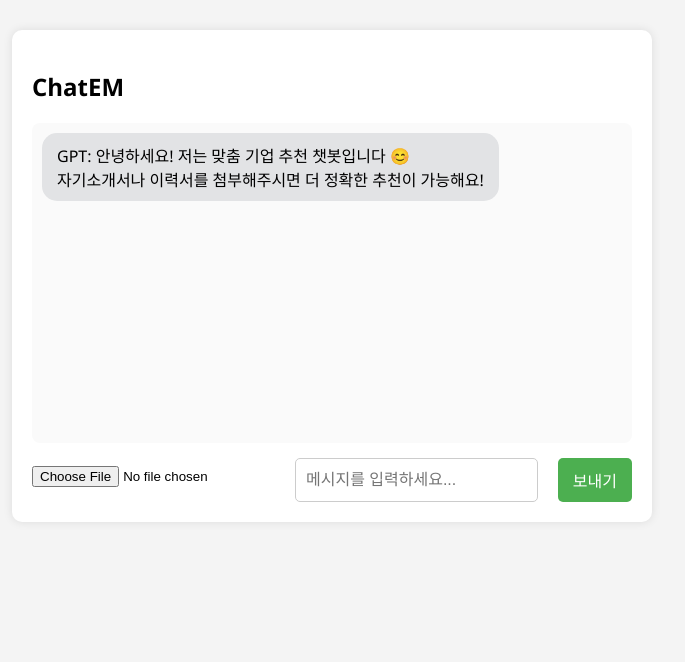
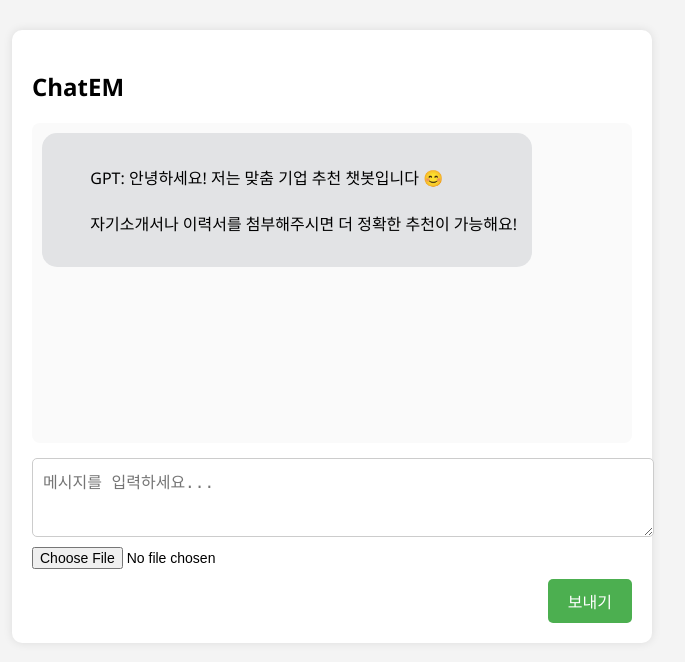
Before and after one commit to ITEAA/ChatEM.gpt, a Flask app: page / in a window 1280 px wide. Shown: the top 662 px of the page, without its empty margins (308-993 px from the left). Run offline with Flask 3, Linux system fonts and the light colour scheme.

Commit message:
Update index.html

```diff
--- a/templates/index.html
+++ b/templates/index.html
@@ -2,7 +2,7 @@
 <html lang="ko">
 <head>
   <meta charset="UTF-8" />
-  <title>ChatEM</title>
+  <title>ChatEM - AI 기업 추천 챗봇</title>
   <style>
     body {
       font-family: 'Segoe UI', sans-serif;
@@ -53,33 +53,29 @@
       align-self: flex-start;
     }
 
-    #inputArea {
+    form {
       display: flex;
       flex-direction: column;
+      gap: 10px;
       margin-top: 15px;
     }
 
-    #fileInput {
-      margin-top: 8px;
-    }
-
-    #inputRow {
-      display: flex;
-      margin-top: 10px;
-    }
-
     #userInput {
-      flex: 1;
+      width: 100%;
       padding: 10px;
       font-size: 16px;
       border-radius: 5px;
       border: 1px solid #ccc;
     }
 
+    #fileInput {
+      font-size: 14px;
+    }
+
     #sendBtn {
+      align-self: flex-end;
       padding: 10px 20px;
       font-size: 16px;
-      margin-left: 10px;
       border: none;
       background-color: #4CAF50;
       color: white;
@@ -95,42 +91,34 @@
 <body>
   <div id="chatContainer">
     <h2>ChatEM</h2>
-    <div id="chatBox"></div>
-      <form id="chatForm" enctype="multipart/form-data" onsubmit="sendMessage(event)" style="display: flex; gap: 10px; margin-top: 15px;">
-        <input type="file" id="fileInput" name="file" style="flex: 1;" />
-        <input type="text" id="userInput" name="message" placeholder="메시지를 입력하세요..." style="flex: 3; padding: 10px; font-size: 16px; border-radius: 5px; border: 1px solid #ccc;" />
-        <button type="submit" id="sendBtn" style="padding: 10px 15px; background-color: #4CAF50; color: white; border: none; border-radius: 5px; cursor: pointer;">보내기</button>
-      </form>
+    <div id="chatBox">
+      <div class="message gpt">
+        GPT: 안녕하세요! 저는 맞춤 기업 추천 챗봇입니다 😊<br>
+        자기소개서나 이력서를 첨부해주시면 더 정확한 추천이 가능해요!
       </div>
     </div>
 
+    <form id="chatForm" enctype="multipart/form-data">
+      <textarea id="userInput" name="message" placeholder="메시지를 입력하세요..." rows="3"></textarea>
+      <input type="file" name="file" id="fileInput" />
+      <button type="submit" id="sendBtn">보내기</button>
+    </form>
+  </div>
+
   <script>
-  window.onload = function () {
-    const chatBox = document.getElementById("chatBox");
-    const greetingDiv = document.createElement("div");
-    greetingDiv.className = "message gpt";
-    greetingDiv.innerText = "GPT: 안녕하세요! 저는 맞춤 기업 추천 챗봇입니다 😊\n자기소개서나 이력서를 첨부해주시면 더 정확한 추천이 가능해요!";
-    chatBox.appendChild(greetingDiv);
-  };
-  async function sendMessage(event) {
-    event.preventDefault();
-
+    document.getElementById("chatForm").addEventListener("submit", async function (e) {
+      e.preventDefault();
       const input = document.getElementById("userInput");
       const fileInput = document.getElementById("fileInput");
       const chatBox = document.getElementById("chatBox");
+      const message = input.value.trim();
 
-    const message = input.value.trim();
-    const file = fileInput.files[0];
+      if (!message && !fileInput.files.length) return;
 
-    if (!message && !file) return;  // 둘 다 없으면 전송 안 함
-
-    // 사용자 메시지 출력
-    if (message) {
       const userDiv = document.createElement("div");
       userDiv.className = "message user";
       userDiv.innerText = "You: " + message;
       chatBox.appendChild(userDiv);
-    }
 
       const loadingDiv = document.createElement("div");
       loadingDiv.className = "message gpt";
@@ -138,11 +126,10 @@
       chatBox.appendChild(loadingDiv);
 
       const formData = new FormData();
-    if (message) formData.append("message", message);
-    if (file) formData.append("file", file);
-
-    input.value = "";
-    fileInput.value = "";
+      formData.append("message", message);
+      if (fileInput.files.length > 0) {
+        formData.append("file", fileInput.files[0]);
+      }
 
       try {
         const response = await fetch("/chat", {
@@ -156,8 +143,10 @@
         loadingDiv.innerText = "GPT 오류 발생: " + error.message;
       }
 
+      input.value = "";
+      fileInput.value = "";
       chatBox.scrollTop = chatBox.scrollHeight;
-  }
+    });
   </script>
 </body>
 </html>
```
Lines whose indentation alone changed are shown as unchanged.
